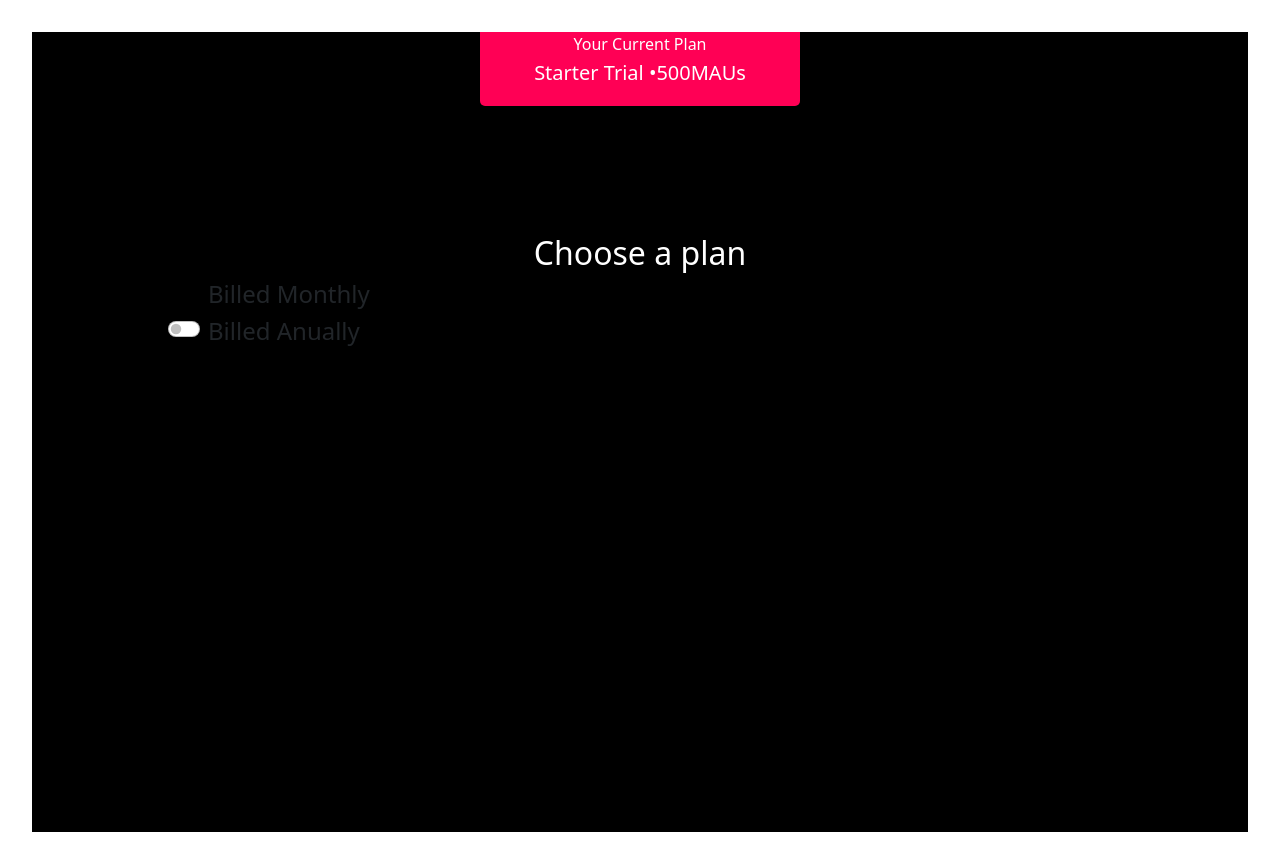
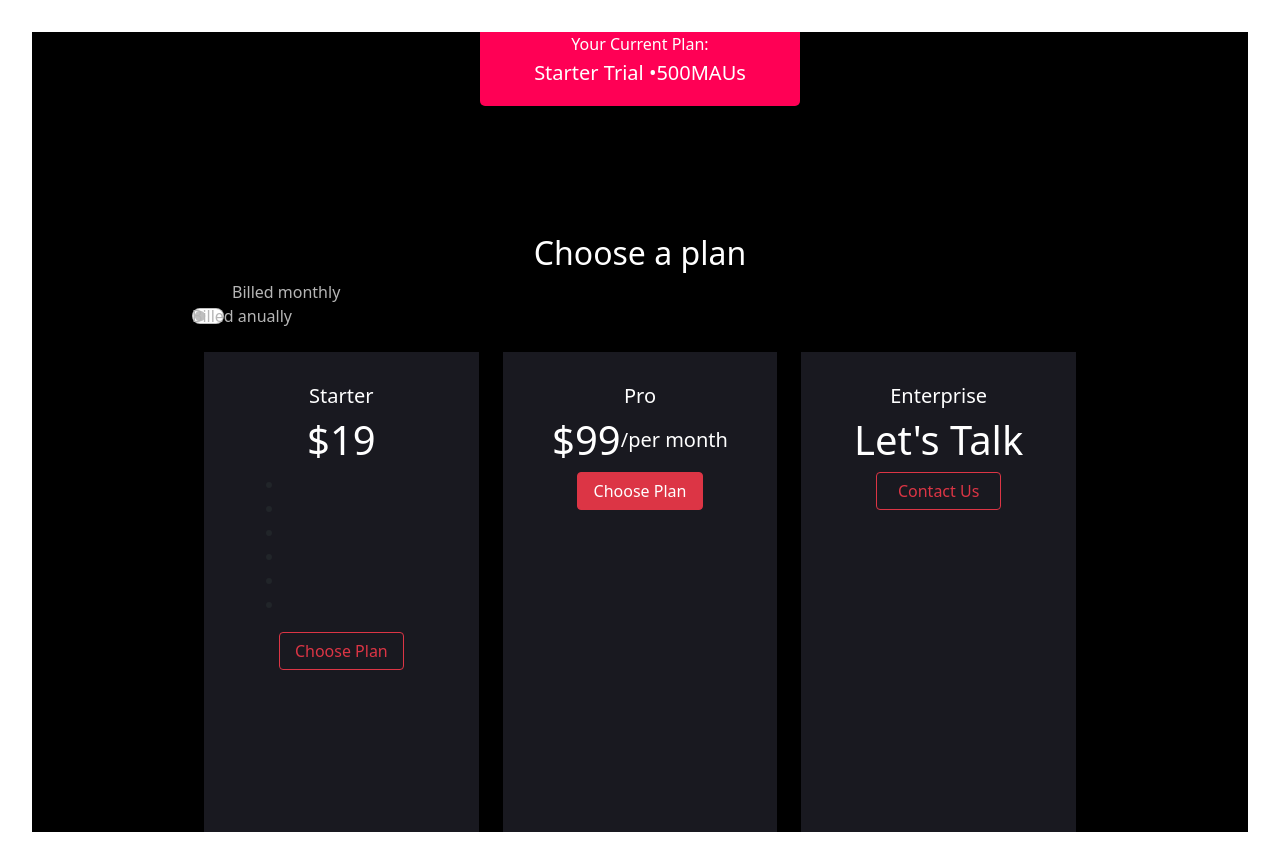
Before and after one commit to lalitjakhar/testing, a Next.js app: page / in a window 1280 px wide. Built offline with nearby package versions, Linux system fonts and the light colour scheme.

Commit message:
initial commit

```diff
--- a/src/pages/index.js
+++ b/src/pages/index.js
@@ -12,16 +12,67 @@ export default function Home() {
         <div className={styles.page_inner_body}>
           <div className={styles.page_head}>
             <div className={styles.page_head_content}>
-              <p>Your Current Plan</p>
+              <p>Your Current Plan:</p>
               <h5>Starter Trial &#8226;500MAUs</h5>
             </div>
           </div>
           <div className={styles.plan_choose_body}>
             <h2>Choose a plan</h2>
-            <div class={`${styles.bill_content} form-check form-switch px-3`}>
-              <h4>Billed Monthly</h4>
-              <input class="form-check-input" type="checkbox" role="switch" id="flexSwitchCheckDefault" />
-              <h4>Billed Anually</h4>
+            <div className={`${styles.bill_content} form-check form-switch`}>
+              <div className={`${styles.bill_content_monthly} form-switch-text`}>
+                <span>Billed monthly</span>
+              </div>
+              <input className="form-check-input" type="checkbox" role="switch" id="flexSwitchCheckDefault" />
+              <div className={`${styles.bill_content_anually} form-switch-text`}>
+                <span>Billed anually</span>
+              </div>
+            </div>
+          </div>
+          <div className="container mt-4">
+            <div className="row">
+              <div className="col-4">
+                <div className={styles.membership_card_body}>
+                  <div className={styles.membership_body_content}>
+                    <h5>Starter</h5>
+                    <h1>$19</h1>
+                  </div>
+                  <div className={styles.membership_list_contents}>
+                    <ul>
+                      <li></li>
+                      <li></li>
+                      <li></li>
+                      <li></li>
+                      <li></li>
+                      <li></li>
+                    </ul>
+                  </div>
+                  <div className={styles.membership_button_content}>
+                    <button type="button" class="btn btn-outline-danger">Choose Plan</button>
+                  </div>
+                </div>
+              </div>
+              <div className="col-4">
+                <div className={styles.membership_card_body}>
+                  <div className={styles.membership_body_content}>
+                    <h5>Pro</h5>
+                    <h1>$99 <span>/per month</span></h1>
+                  </div>
+                  <div className={styles.membership_button_content}>
+                    <button type="button" class="btn btn-danger">Choose Plan</button>
+                  </div>
+                </div>
+              </div>
+              <div className="col-4">
+                <div className={styles.membership_card_body}>
+                  <div className={styles.membership_body_content}>
+                    <h5>Enterprise</h5>
+                    <h1>Let's Talk</h1>
+                  </div>
+                  <div className={styles.membership_button_content}>
+                    <button type="button" class="btn btn-outline-danger">Contact Us</button>
+                  </div>
+                </div>
+              </div>
             </div>
           </div>
         </div>
--- a/src/styles/Home.module.css
+++ b/src/styles/Home.module.css
@@ -4,7 +4,7 @@
 .page_inner_body{
   background-color: #000000;
   padding-inline: 10rem;
-  height: 50rem;
+  height: fit-content;
 }
 .page_head{
   display: flex;
@@ -37,4 +37,47 @@
 .bill_content{
   display: flex;
   justify-content: center;
+  padding: 0px;
+  gap: 3rem;
 }
+.bill_content_monthly>span{
+  color: #b6b6b6;
+}
+.bill_content_anually>span{
+  margin-left: -2.5rem;
+  color: #b6b6b6;
+}
+.bill_content>input:checked {
+  background-color: #ff0055;
+  border-color: #ff0055;
+}
+.bill_content>input:focus{
+  box-shadow: none;
+}
+.membership_card_body{
+  background-color: #191920;
+  height: 30rem;
+  padding: 2rem 3rem;
+}
+.membership_body_content h5{
+  display: flex;
+  justify-content: center;
+  color: #ffffff;
+}
+.membership_body_content h1{
+  display: flex;
+  justify-content: center;
+  color: #ffffff;
+}
+.membership_body_content h1>span{
+  font-size: 20px;
+  display: flex;
+  align-items: center;
+}
+.membership_button_content{
+  display: flex;
+  justify-content: center;
+}
+.membership_button_content button{
+  width: 70%;
+}
```
